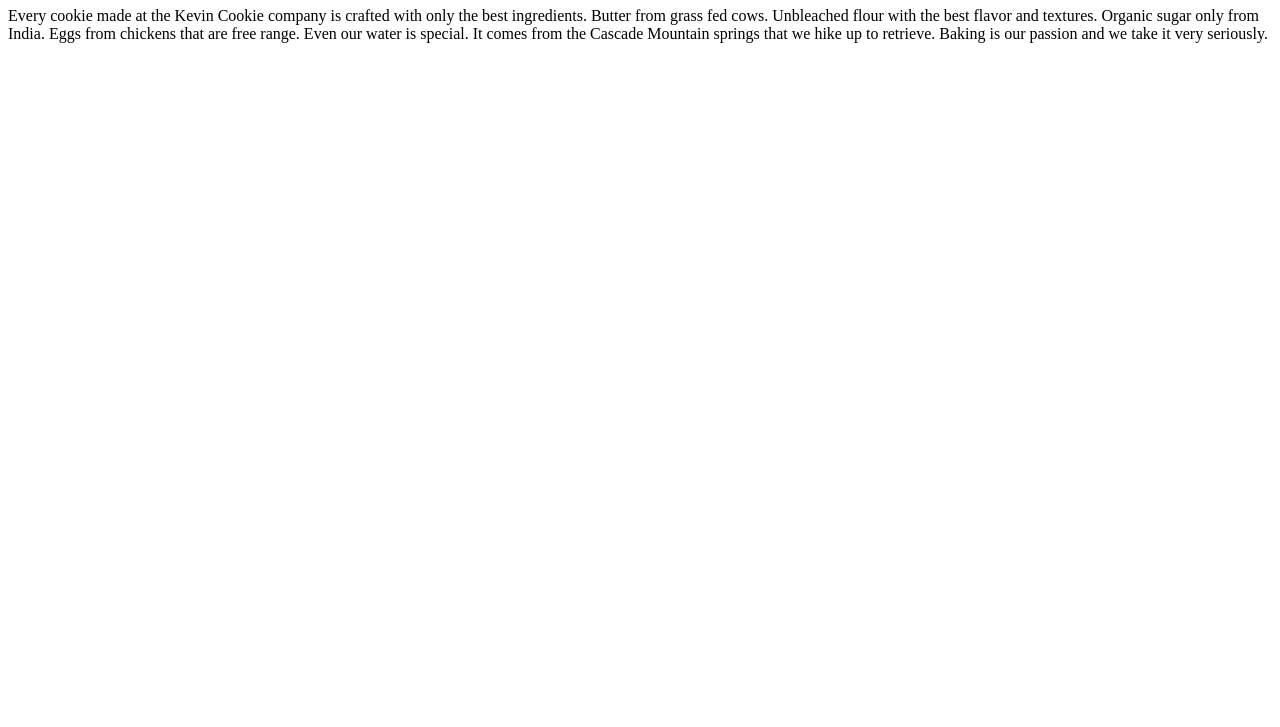
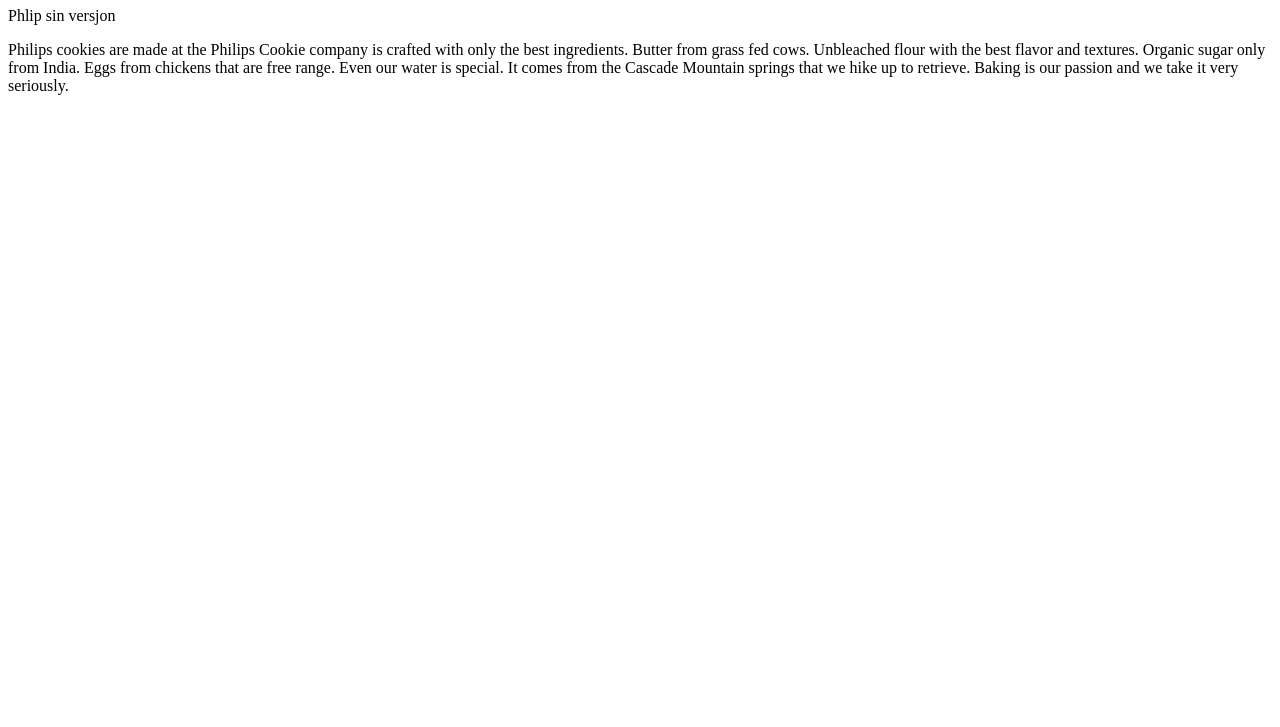
Before and after one commit to BugHunter79/BughunterCookingCompany.com, a plain HTML site: page index.htm in a window 1280 px wide. Shown: the part 73-800 px from the top of the page. Drawn offline with Linux system fonts and the light colour scheme.

Commit message:
update index text

```diff
--- a/index.htm
+++ b/index.htm
@@ -4,7 +4,9 @@
 
 <h1>Deliciousness in every bite!</h1>
 
-<p>Every cookie made at the Kevin Cookie company is crafted with only the best ingredients. Butter from grass fed cows. Unbleached flour with the best flavor and textures. Organic sugar only from India. Eggs from chickens that are free range. Even our water is special. It comes from the Cascade Mountain springs that we hike up to retrieve. Baking is our passion and we take it very seriously.</p>
+<p>Phlip sin versjon</p>
+
+<p>Philips cookies are made at the Philips Cookie company is crafted with only the best ingredients. Butter from grass fed cows. Unbleached flour with the best flavor and textures. Organic sugar only from India. Eggs from chickens that are free range. Even our water is special. It comes from the Cascade Mountain springs that we hike up to retrieve. Baking is our passion and we take it very seriously.</p>
 
 
 </body>
```
